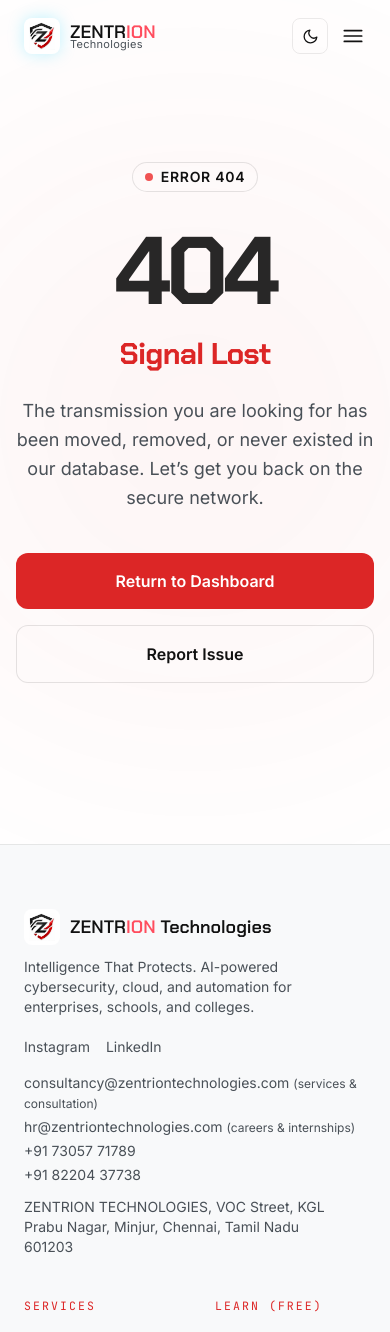
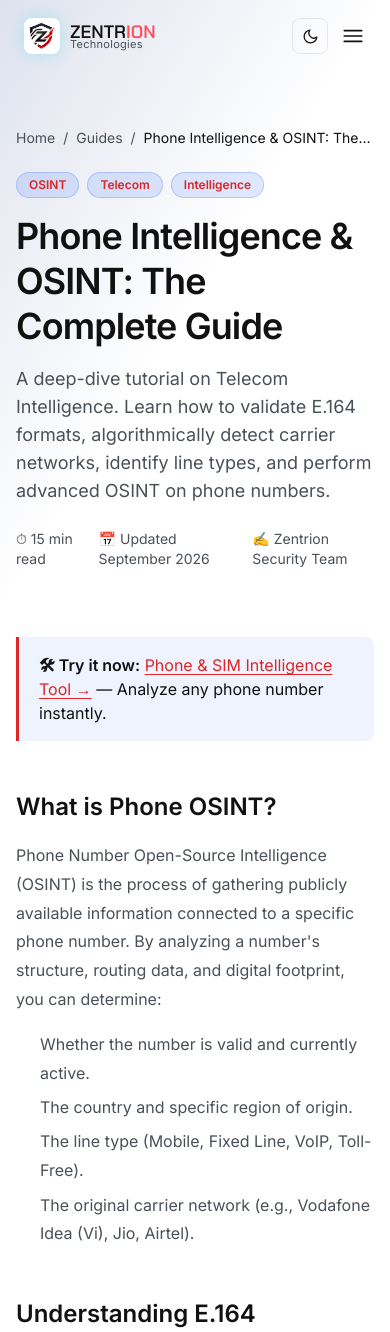
Before and after one commit to Sanjay-Program/zentrion-website, a Next.js app: page /guides/phone-intelligence-osint in a window 390 px wide. Before the commit this address had no page. Shown: the top 1332 px of the page. Built offline with nearby package versions, Linux system fonts and the light colour scheme.

Commit message:
feat: add detailed Phone Intelligence OSINT guide with concepts and lab works

```diff
--- a/app/guides/page.tsx
+++ b/app/guides/page.tsx
@@ -15,6 +15,7 @@
   { title: 'How to Detect Phishing Emails', url: '/guides/detect-phishing-email', icon: '🎣', time: '10 min read', tags: ['Phishing', 'Email Security'] },
   { title: 'How to Secure Your Home Wi-Fi in 10 Steps', url: '/guides/secure-wifi-home', icon: '📶', time: '8 min read', tags: ['WiFi', 'WPA3'] },
   { title: 'How to Check if a Website is Safe', url: '/guides/check-website-safe', icon: '✅', time: '7 min read', tags: ['URL Safety', 'SSL'] },
+  { title: 'Phone OSINT & SIM Intelligence', url: '/guides/phone-intelligence-osint', icon: '📱', time: '15 min read', tags: ['OSINT', 'Telecom'] },
 ];
 
 const TUTORIALS = [
--- /dev/null
+++ b/app/guides/phone-intelligence-osint/page.tsx
@@ -0,0 +1,109 @@
+import { Metadata } from 'next';
+import GuideLayout from '@/components/GuideLayout';
+
+export const metadata: Metadata = {
+  title: 'Phone Number Intelligence & OSINT Guide | Zentrion',
+  description: 'Learn how to perform Phone Intelligence and OSINT. Validate E.164 formats, identify carrier networks (Jio, Airtel, Vi, BSNL), detect line types, and perform advanced reconnaissance.',
+  keywords: 'phone osint, phone intelligence, carrier detection, E164 format, phone validation, telecom osint',
+};
+
+export default function PhoneIntelligenceGuidePage() {
+  return (
+    <GuideLayout
+      title="Phone Intelligence & OSINT: The Complete Guide"
+      description="A deep-dive tutorial on Telecom Intelligence. Learn how to validate E.164 formats, algorithmically detect carrier networks, identify line types, and perform advanced OSINT on phone numbers."
+      timeToRead="15 min read"
+      lastUpdated="September 2026"
+      tags={['OSINT', 'Telecom', 'Intelligence']}
+      tools={[
+        { name: 'Phone & SIM Intelligence', url: '/tools/network/phone-validator' },
+      ]}
+      relatedGuides={[
+        { title: 'How to Check if Your Email Was Leaked', url: '/guides/email-leak-check' },
+        { title: 'Detect Phishing Emails', url: '/guides/detect-phishing-email' },
+      ]}
+      headings={[
+        { id: 'introduction', label: 'What is Phone OSINT?' },
+        { id: 'e164', label: 'Understanding E.164 Formatting' },
+        { id: 'carrier-detection', label: 'Carrier Detection & Line Types' },
+        { id: 'indian-carriers', label: 'Deep Dive: Indian Telecom Networks' },
+        { id: 'osint-techniques', label: 'Advanced OSINT Techniques' },
+      ]}
+    >
+      <div className="callout-tool">
+        <strong>🛠 Try it now:</strong> <a href="/tools/network/phone-validator">Phone & SIM Intelligence Tool →</a> — Analyze any phone number instantly.
+      </div>
+
+      <h2 id="introduction">What is Phone OSINT?</h2>
+      <p>Phone Number Open-Source Intelligence (OSINT) is the process of gathering publicly available information connected to a specific phone number. By analyzing a number's structure, routing data, and digital footprint, you can determine:</p>
+      <ul>
+        <li>Whether the number is valid and currently active.</li>
+        <li>The country and specific region of origin.</li>
+        <li>The line type (Mobile, Fixed Line, VoIP, Toll-Free).</li>
+        <li>The original carrier network (e.g., Vodafone Idea (Vi), Jio, Airtel).</li>
+      </ul>
+
+      <h2 id="e164">Understanding E.164 Formatting</h2>
+      <p>Before conducting any phone OSINT, you must standardise the number. The global standard is <strong>E.164</strong>.</p>
+      <p>E.164 defines a general format for international telephone numbers. The format must include:</p>
+      <pre><code>{`+ [Country Code] [National Destination Code] [Subscriber Number]`}</code></pre>
+      <p>For example, a US number might look like <code>+14155552671</code>, and an Indian number might look like <code>+919876543210</code>.</p>
+      <p>By forcing numbers into E.164 format, OSINT tools can accurately parse the prefix to determine the country and region without ambiguity.</p>
+
+      <h2 id="carrier-detection">Carrier Detection & Line Types</h2>
+      <p>Every country allocates blocks of numbers to specific telecom operators. By matching the prefix of a number against international numbering plans (like the ITU-T), we can detect the carrier.</p>
+
+      <h3>Line Types</h3>
+      <p>Not all numbers are the same. A key part of intelligence is identifying the line type:</p>
+      <ul>
+        <li><strong>Mobile/SIM:</strong> Standard cellular phones. High value for OSINT because they are often tied directly to a single individual and their 2FA accounts.</li>
+        <li><strong>Fixed Line / Landline:</strong> Tied to a physical location (home or business).</li>
+        <li><strong>VoIP:</strong> Voice over IP (e.g., Google Voice, Skype). Often used by scammers to mask their true location.</li>
+        <li><strong>Toll-Free / Premium:</strong> Corporate or business numbers.</li>
+      </ul>
+
+      <div className="callout-warning">
+        <strong>⚠️ Note on Mobile Number Portability (MNP):</strong> Carrier detection algorithms identify the <i>original</i> carrier that was allocated the number block. If a user has ported their number to a different network (e.g., from Airtel to Jio), offline algorithms will still show the original network. Live HLR (Home Location Register) lookups are required to detect ported numbers.
+      </div>
+
+      <h2 id="indian-carriers">Deep Dive: Indian Telecom Networks</h2>
+      <p>India uses the <code>+91</code> country code. Mobile numbers are exactly 10 digits long (excluding the country code). The telecom market is primarily dominated by four major players, and specific prefixes (the first 4 digits) are allocated to them across different telecom circles (states/regions).</p>
+
+      <p>Our Phone Intelligence tool can algorithmically identify these networks:</p>
+      <ul>
+        <li><strong>Reliance Jio:</strong> Typically dominates newer 6xxx, 7xxx, and 8xxx series prefixes.</li>
+        <li><strong>Bharti Airtel:</strong> A massive allocation spanning 9xxx, 8xxx, and 7xxx series.</li>
+        <li><strong>Vodafone Idea (Vi):</strong> Formed by the merger of Vodafone India and Idea Cellular. Common prefixes include 98xx, 99xx, 89xx, and 77xx.</li>
+        <li><strong>BSNL / MTNL:</strong> The state-owned provider. Common prefixes include 94xx (BSNL) and 986x (MTNL).</li>
+      </ul>
+
+      <p>If you encounter a number starting with <code>+91 94...</code>, there is a high statistical probability it originated on the BSNL network.</p>
+
+      <h2 id="osint-techniques">Advanced OSINT Techniques</h2>
+      <p>Once you have validated a number and identified its carrier and region, you can expand your intelligence gathering:</p>
+
+      <h3>1. Social Media Discovery</h3>
+      <p>Many users link their phone numbers to their social media accounts for recovery or 2FA. While Facebook and Twitter have restricted direct phone number searches, you can often find connections by:</p>
+      <ul>
+        <li>Adding the number to your phone's contacts and checking "Sync Contacts" on apps like WhatsApp, Telegram, Snapchat, or Instagram.</li>
+        <li>Checking Truecaller or similar caller ID databases.</li>
+      </ul>
+
+      <h3>2. Data Breach Lookups</h3>
+      <p>Phone numbers are frequently leaked in data breaches (e.g., the 2021 Facebook leak). By querying breach databases, you can often correlate a phone number to an email address, name, or physical address.</p>
+
+      <h3>3. Search Engine Dorking</h3>
+      <p>Search for the number using various formats to see if it's listed on public forums, classifieds, or business directories.</p>
+      <pre><code>{`# Google Dorks for phone numbers
+"9876543210"
+"98765 43210"
+"987-654-3210"
+"+91-9876543210"
+intext:"9876543210"`}</code></pre>
+
+      <hr />
+      <h3>Practice Lab</h3>
+      <p>Use our <a href="/tools/network/phone-validator">Phone & SIM Intelligence Tool</a> to analyze your own phone number. See if the algorithmic detection correctly identifies your carrier and region based on your E.164 prefix!</p>
+    </GuideLayout>
+  );
+}
--- a/app/sitemap.ts
+++ b/app/sitemap.ts
@@ -44,6 +44,7 @@
   '/guides/python-cybersecurity-scripts',
   '/guides/ransomware-incident-response',
   '/guides/home-soc-setup',
+  '/guides/phone-intelligence-osint',
   // Resources
   '/resources/cybersecurity-commands',
 ];
```
